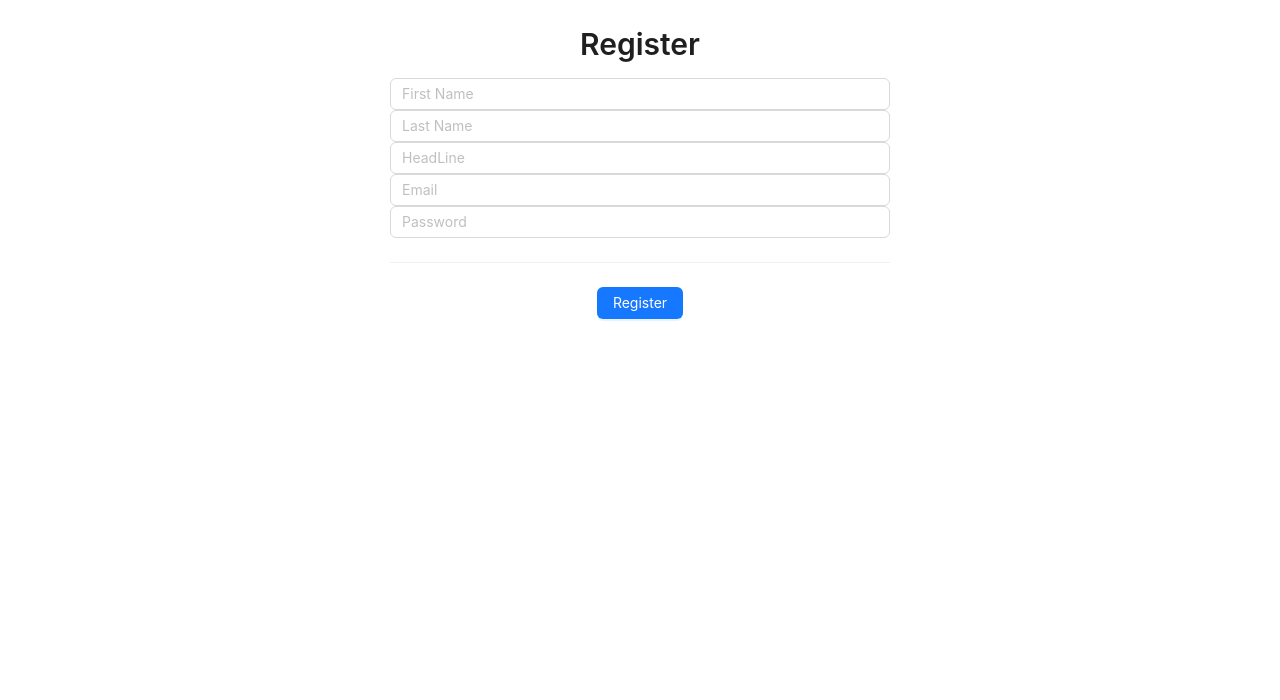
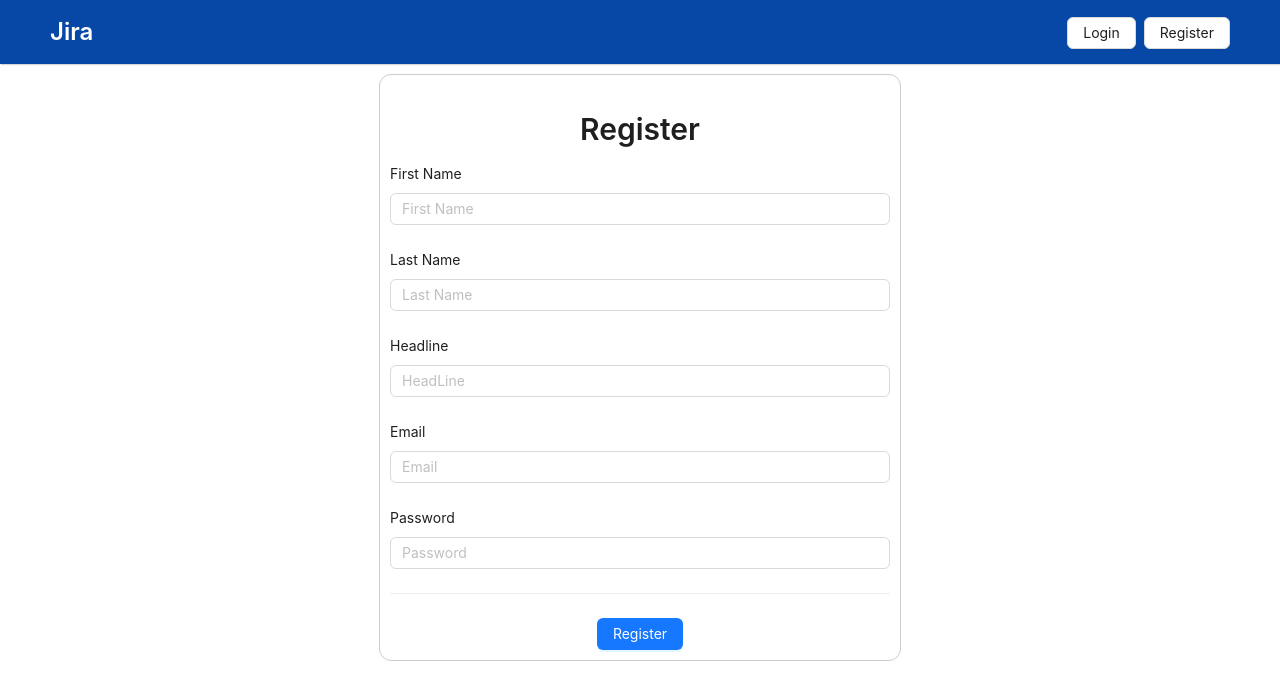
Before and after one commit to Kepidyan/Jira, a React (Create React App) app: page / in a window 1280 px wide. Shown: the top 700 px of the page. Built offline with nearby package versions, Linux system fonts and the light colour scheme.

Commit message:
add header global component and implement notifications after register

```diff
--- a/src/App.js
+++ b/src/App.js
@@ -1,9 +1,12 @@
 import Register from './view/pages/auth/register';
+import Header from './view/components/global/header';
 import './App.css';
+
 
 function App() {
   return (
     <div className="App">
+      <Header/>
       <Register />
     </div>
   );
--- /dev/null
+++ b/src/view/components/global/header/index.css
@@ -0,0 +1,12 @@
+.main_header {
+    display: flex;
+    justify-content: space-between;
+    align-items: center;
+    background-color: rgb(7,71,166);
+    box-shadow: 1px 1px 1px #cccc;
+}
+
+.main_header h3{
+    margin: 0;
+    color: #fff;
+}
--- /dev/null
+++ b/src/view/components/global/header/index.js
@@ -0,0 +1,24 @@
+import { Layout, Button, Typography, Space } from "antd"
+import './index.css'
+
+const Header = () => {
+    return(
+        <Layout.Header className="main_header">
+            <Typography.Title level={3}>
+                Jira
+            </Typography.Title>
+
+            <Space>
+                <Button>
+                    Login
+                </Button>
+
+                <Button>
+                    Register
+                </Button>
+            </Space>
+        </Layout.Header>
+    )
+}
+
+export default Header
--- a/src/view/pages/auth/register/index.css
+++ b/src/view/pages/auth/register/index.css
@@ -1,4 +1,7 @@
 .auth_register_container {
     max-width: 500px;
-    margin: auto;
+    margin: 10px auto;
+    border: 1px solid #ccc;
+    padding: 10px;
+    border-radius: 12px;
 }
--- a/src/view/pages/auth/register/index.js
+++ b/src/view/pages/auth/register/index.js
@@ -1,5 +1,5 @@
 import React from "react";
-import { Typography, Input, Button, Divider } from "antd";
+import { Typography, Input, Button, Divider,Form, notification } from "antd";
 import './index.css';
 import { createUserWithEmailAndPassword } from "firebase/auth";
 import{ auth } from '../../../../services/firebase/firebase'
@@ -9,81 +9,105 @@
     constructor(){
         super();
         this.state = {
-            firstName: '',
+            loading: false,
+            firstName:'',
             lastName: '',
-            headLine: '',
-            email: '',
-            password: ''
+            email:'',
+            password:'',
+            headline:''
 
         };
         this.handleRegister = this.handleRegister.bind(this);
     }
 
-    handleChangeInput = (e) => {
-        const { name, value } = e.target;
-        this.setState({
-            [name]: value
-        })
-
+    handleChangeInput = value => {
+        this.setState(value)
     }
 
-    handleRegister(e){
-        const { email, password } = this.state;
-        createUserWithEmailAndPassword(auth,email,password);
+    async handleRegister(e){
+        const { email, password, firstName, lastName } = this.state;
+        this.setState({
+            loading: true
+        });
 
+        try{
+            const response = await createUserWithEmailAndPassword(auth,email,password);
+            console.log(response);
+            notification.success({
+                message:'Success Registration',
+                description:`Welcome dear ${firstName} ${lastName}`
+            })
+        }
+        catch(error){
+            notification.error({
+                message: 'Wrong Registration',
+                description: 'Oooooops'
+            })
+        }finally{
+            this.setState({
+                loading: false
+            });
+        }
     }
 
     render(){
+        console.log(this.state);
         return(
             <div className="auth_register_container">
                 <Title level={2}>
                     Register
                 </Title>
 
-                <div>
+               <Form layout="vertical" onValuesChange={this.handleChangeInput}>
+               <Form.Item label="First Name" name="firstName">
                     <Input
                         type="text"
-                        name="firstName"
                         placeholder="First Name"
-                        onChange={this.handleChangeInput}
+
                     />
-                </div>
-                <div>
+                </Form.Item>
+                <Form.Item label="Last Name" name="lastName">
                     <Input
                         type="text"
-                        name="lastName"
                         placeholder="Last Name"
-                        onChange={this.handleChangeInput}
+
                     />
-                </div>
-                <div>
+                </Form.Item>
+                <Form.Item label="Headline" name="headline">
                     <Input
                         type="text"
-                        name="headLine"
                         placeholder="HeadLine"
-                        onChange={this.handleChangeInput}
+
                     />
-                </div>
-                <div>
+                </Form.Item>
+                <Form.Item label="Email" name="email">
                     <Input
                         type="email"
-                        name="email"
                         placeholder="Email"
-                        onChange={this.handleChangeInput}
+
                     />
-                </div>
-                <div>
+                </Form.Item>
+                <Form.Item label="Password" name="password">
                     <Input
                         type="password"
-                        name="password"
                         placeholder="Password"
-                        onChange={this.handleChangeInput}
+
                     />
-                </div>
+                </Form.Item>
+
                 <Divider/>
-                <Button type= "primary" onClick={this.handleRegister}>
+
+                <Button
+                    loading={this.state.loading}
+                    type= "primary"
+                    onClick={this.handleRegister}
+                >
+
                     Register
                 </Button>
+               </Form>
+
+
             </div>
         )
     }
```
